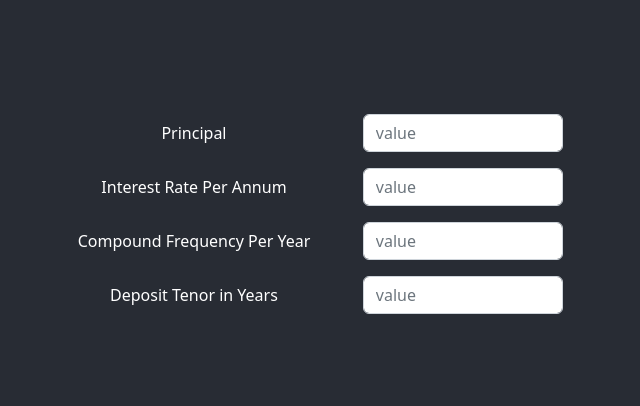
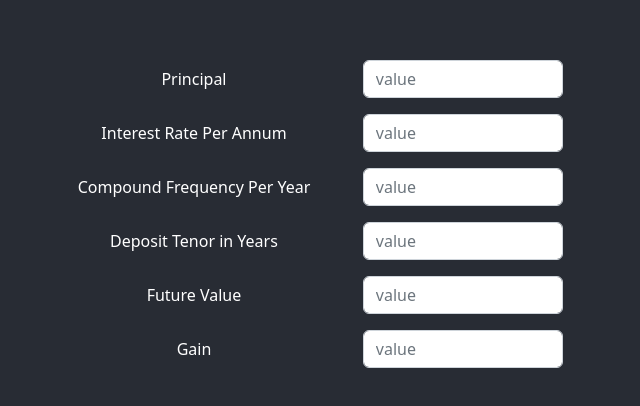
Before and after one commit to BigRiceEater/compound-interest-calculator, a React (Create React App) app: page / in a window 1280 px wide. Shown: the part 178-584 px from the top of the page, without its empty margins (334-974 px from the left). Built offline with nearby package versions, Linux system fonts and the light colour scheme.

Commit message:
Add read only to the text field

```diff
--- a/src/App.js
+++ b/src/App.js
@@ -13,7 +13,11 @@ const TextField = (props) => (
       {props.label}
     </Form.Label>
     <Col sm="5">
-      <Form.Control type="text" placeholder="value" />
+      <Form.Control
+        type="text"
+        placeholder="value"
+        readOnly={props.readOnly ? true : false}
+      />
     </Col>
   </Form.Group>
 );
@@ -26,6 +30,8 @@ function App() {
         <TextField label="Interest Rate Per Annum" />
         <TextField label="Compound Frequency Per Year" />
         <TextField label="Deposit Tenor in Years" />
+        <TextField label="Future Value" readOnly />
+        <TextField label="Gain" readOnly />
       </Form>
     </div>
   );
```
